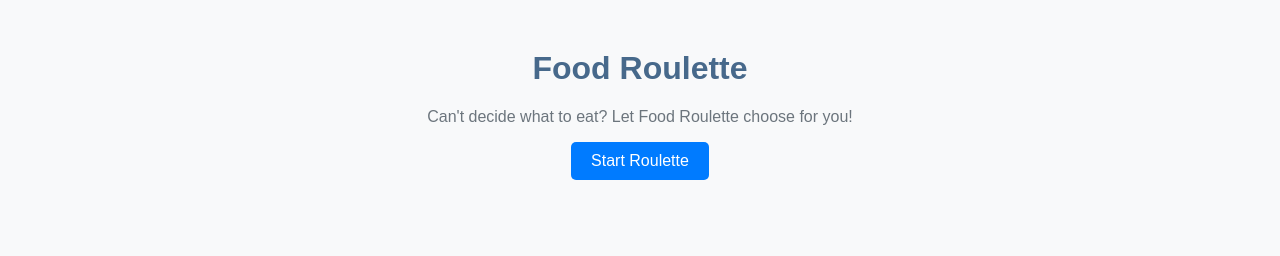
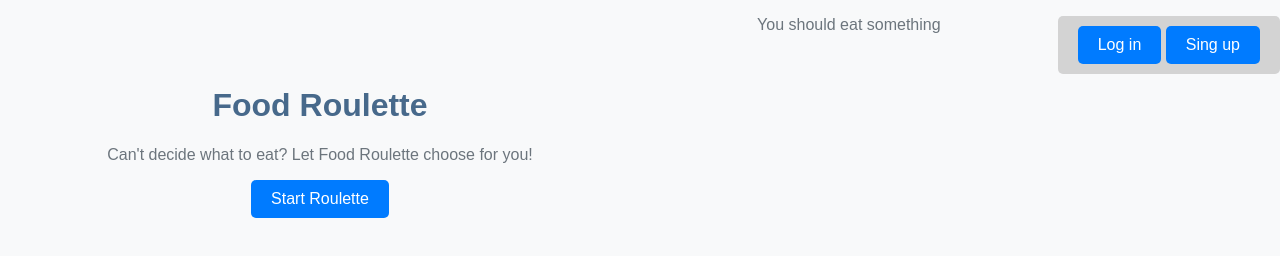
Before and after one commit to MatthewBrannon/FoodRoulette, a website: page index.html in a window 1280 px wide. Both pictures are taken after a click on the button "Start Roulette". Drawn offline with Linux system fonts and the light colour scheme; no server answers.

Commit message:
trying to set style on button click

```diff
--- a/index.html
+++ b/index.html
@@ -7,10 +7,14 @@
     <link rel="stylesheet" href="style.css">
 </head>
 <body>
-    <div class="container">
+  <div class="login">
+    <button onclick="login()">Log in</button>
+    <button onclick="signup()">Sing up</button>
+  </div>
+    <div class="container" id="FoodRoulette">
         <h1>Food Roulette</h1>
         <p>Can't decide what to eat? Let Food Roulette choose for you!</p>
-        <button onclick="startRoulette()">Start Roulette</button>
+        <button onclick="startRoulette(), setFoodRouletteLeft()">Start Roulette</button>
     </div>
     <div>
       <p id="result"></p>
@@ -18,12 +22,19 @@
     <script>
         async function startRoulette() {
             try {
-                const response = await fetch('/start-roulette');
-                const food = await response.json();
+                //const response = await fetch('/start-roulette');
+                //const food = await response.json();
                 document.getElementById('result').innerText = `You should eat something`;//: ${food.name}
             } catch (error) {
                 console.error('Error:', error);
             }
+        }
+        function setFoodRouletteLeft(){
+          try{
+            document.getElementById('FoodRoulette').classList.add("column-left")
+          } catch (error){
+            console.log('Error:', error)
+          }
         }
     </script>
 </body>
--- a/style.css
+++ b/style.css
@@ -1,19 +1,34 @@
 body {
     font-family: Arial, sans-serif;
     text-align: center;
+    justify-content: center;
+    align-items: center;
     background-color: #f8f9fa;
     margin: 0;
     padding: 0;
 }
+
+.login {
+    background-color: lightgray;
+    border-radius: 5px;
+    padding: 10px 20px;
+    float: right;
+    right: 0;
+    top: 0;
+}
+
 .container {
     margin-top: 50px;
 }
+
 h1 {
     color: #47698b;
 }
+
 p {
     color: #6c757d;
 }
+
 button {
     background-color: #007bff;
     color: white;
@@ -23,6 +38,15 @@ button {
     cursor: pointer;
     border-radius: 5px;
 }
+
 button:hover {
     background-color: #0056b3;
 }
+
+.column-left{
+    float: left;
+    width:50%;
+    text-align: center;
+    justify-content: center;
+    align-items: center;
+}
```
